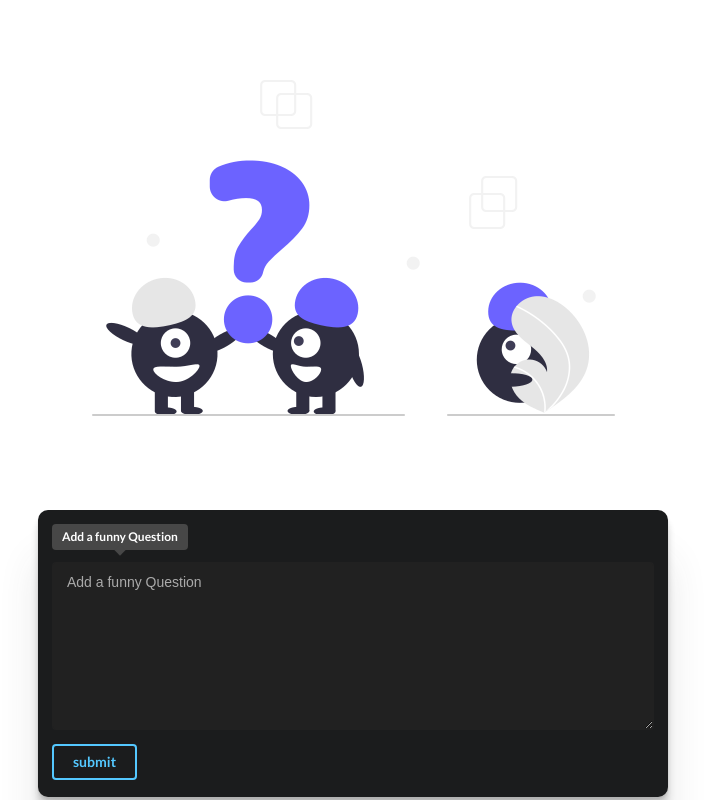
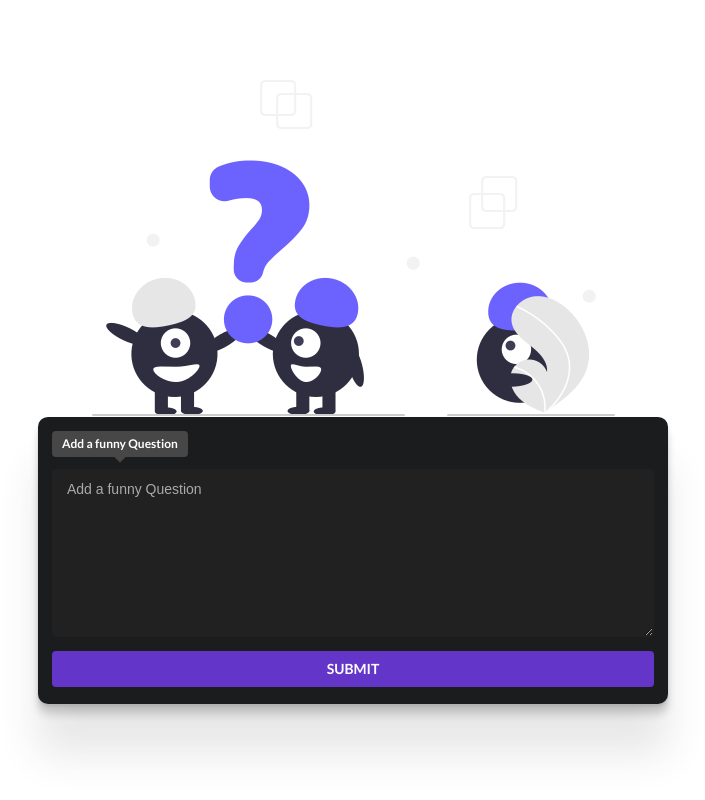
Before and after one commit to sushantThakur-personal/Three-page-application, a React (Create React App) app: page / in a window 1280 px wide. Shown: the whole page, without its empty margins (28-733 px from the left). Built offline with nearby package versions, Linux system fonts and the light colour scheme.

Commit message:
UI Changes

```diff
--- a/src/components/AddBlog.js
+++ b/src/components/AddBlog.js
@@ -29,8 +29,8 @@ class AddBlog extends React.Component {
             />
           </div>
           <div className="field ">
-            <button type="submit" className="ui primary button inverted">
-              submit
+            <button type="submit" className="ui violet button" style={{ width: "100%" }}>
+              SUBMIT
             </button>
           </div>
 
--- a/src/styles/App.css
+++ b/src/styles/App.css
@@ -31,7 +31,7 @@ body{
   width: 45rem;
   height: 20.5rem;
 
-  transform: translate(4rem, 35rem);
+  transform: translate(4rem, 28.35rem);
   position: relative;
 
   /* z-index: -1; */
```
Also changed, not shown: 1 other file (tests, documents, lock files or other folders).
